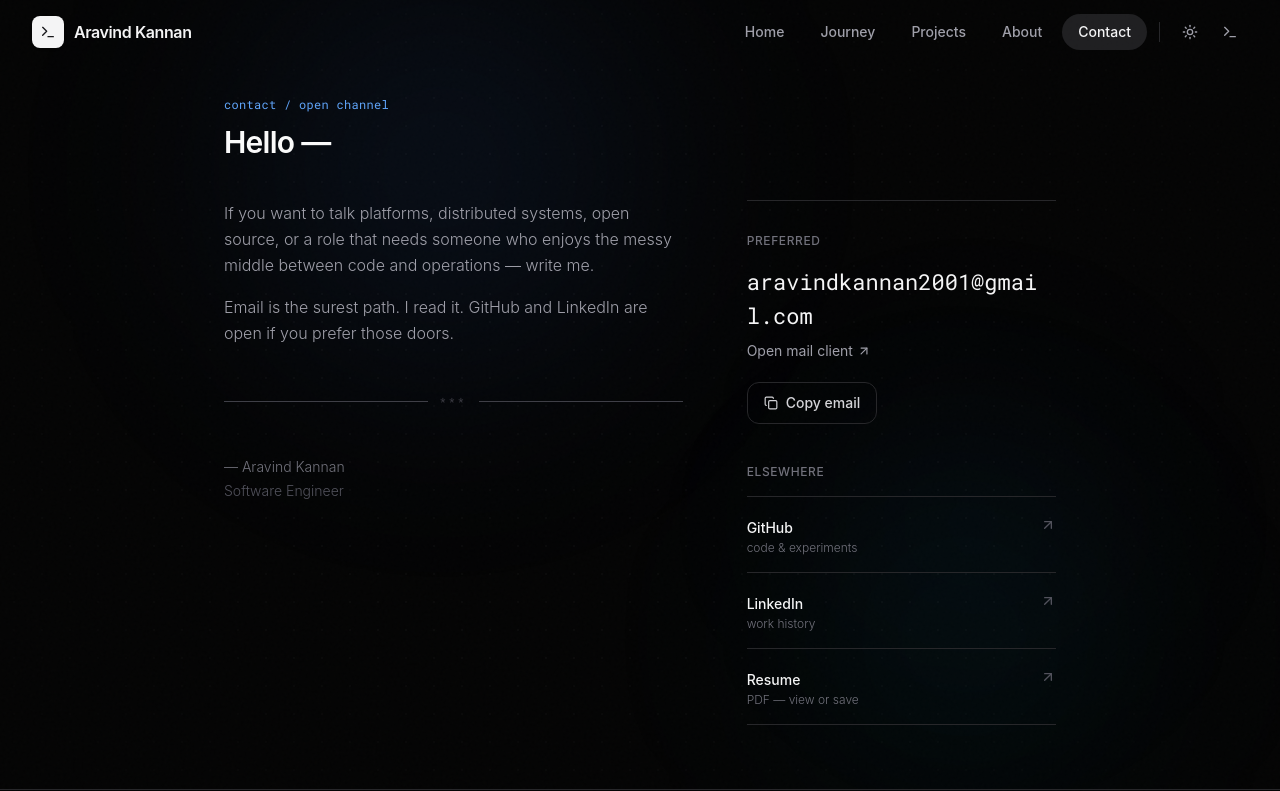
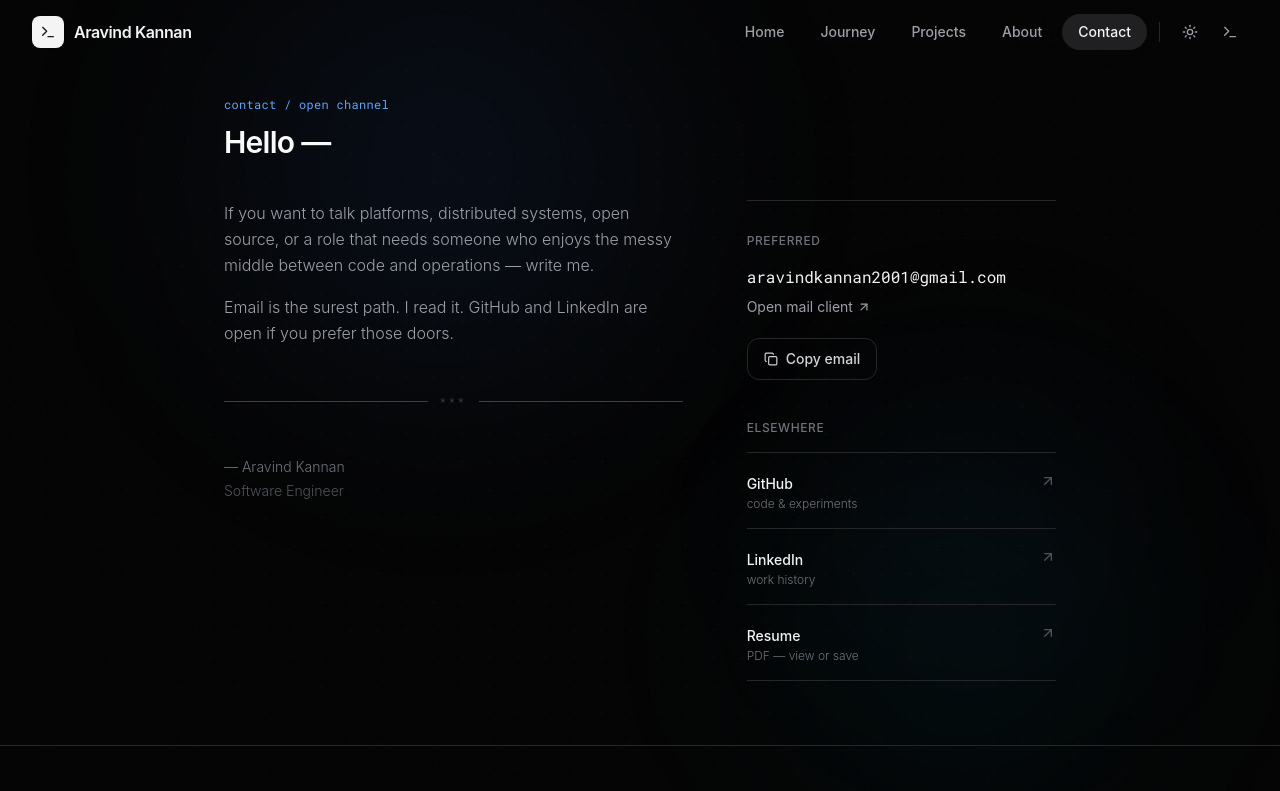
Before and after one commit to Aravind-Kannan/Aravind-Kannan.github.io, a React (Vite) app: page /contact in a window 1280 px wide. Shown: the top 791 px of the page. Built offline with nearby package versions, Linux system fonts and the light colour scheme.

Commit message:
style: adjust font size and whitespace handling in contact email display for improved readability

```diff
--- a/src/pages/Contact.tsx
+++ b/src/pages/Contact.tsx
@@ -85,7 +85,7 @@ export default function Contact() {
                 href={personalInfo.socials.email}
                 className="group block focus-visible:outline-none"
               >
-                <span className="block font-mono text-base sm:text-lg text-zinc-900 dark:text-zinc-100 break-all group-hover:text-primary-600 dark:group-hover:text-primary-400 transition-colors duration-200">
+                <span className="block font-mono text-sm sm:text-base text-zinc-900 dark:text-zinc-100 whitespace-nowrap group-hover:text-primary-600 dark:group-hover:text-primary-400 transition-colors duration-200">
                   {email}
                 </span>
                 <span className="mt-2 inline-flex items-center gap-1 text-sm text-zinc-500 dark:text-zinc-400 group-hover:text-zinc-700 dark:group-hover:text-zinc-300 transition-colors">
```
